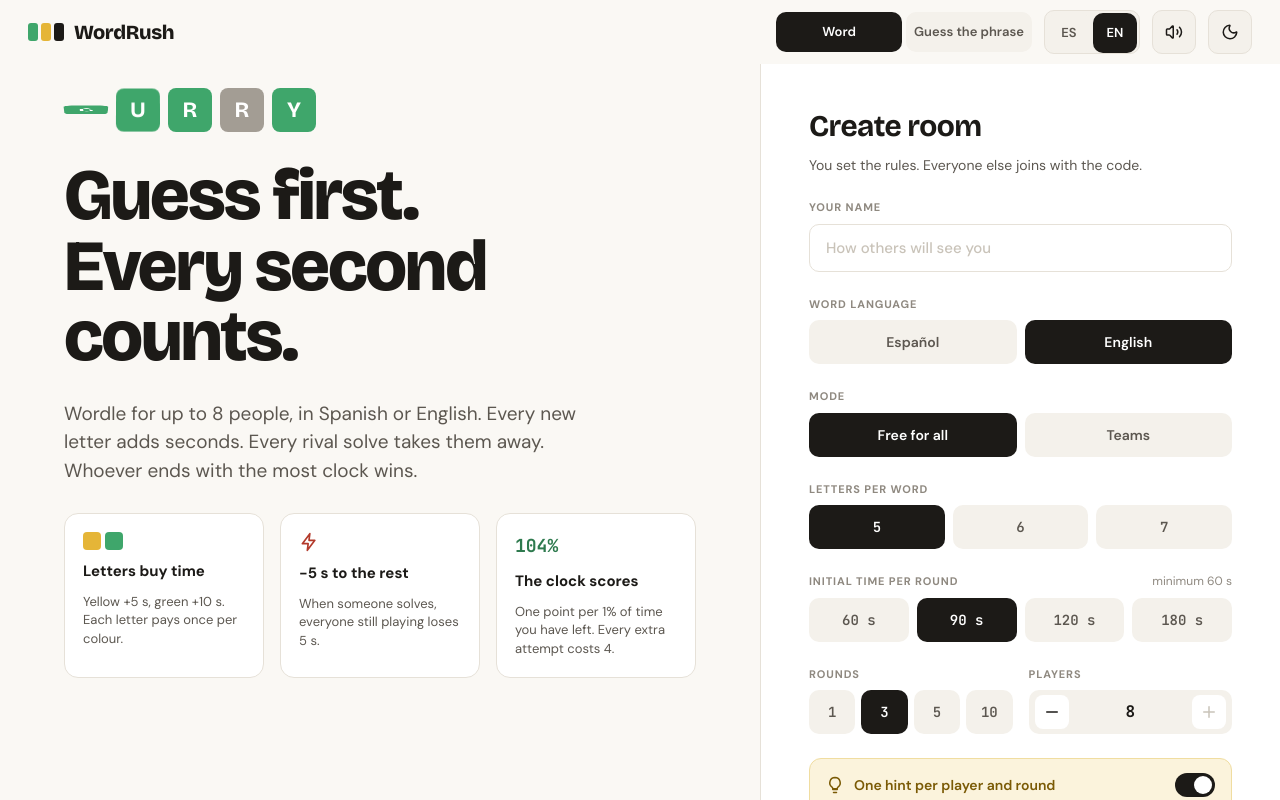
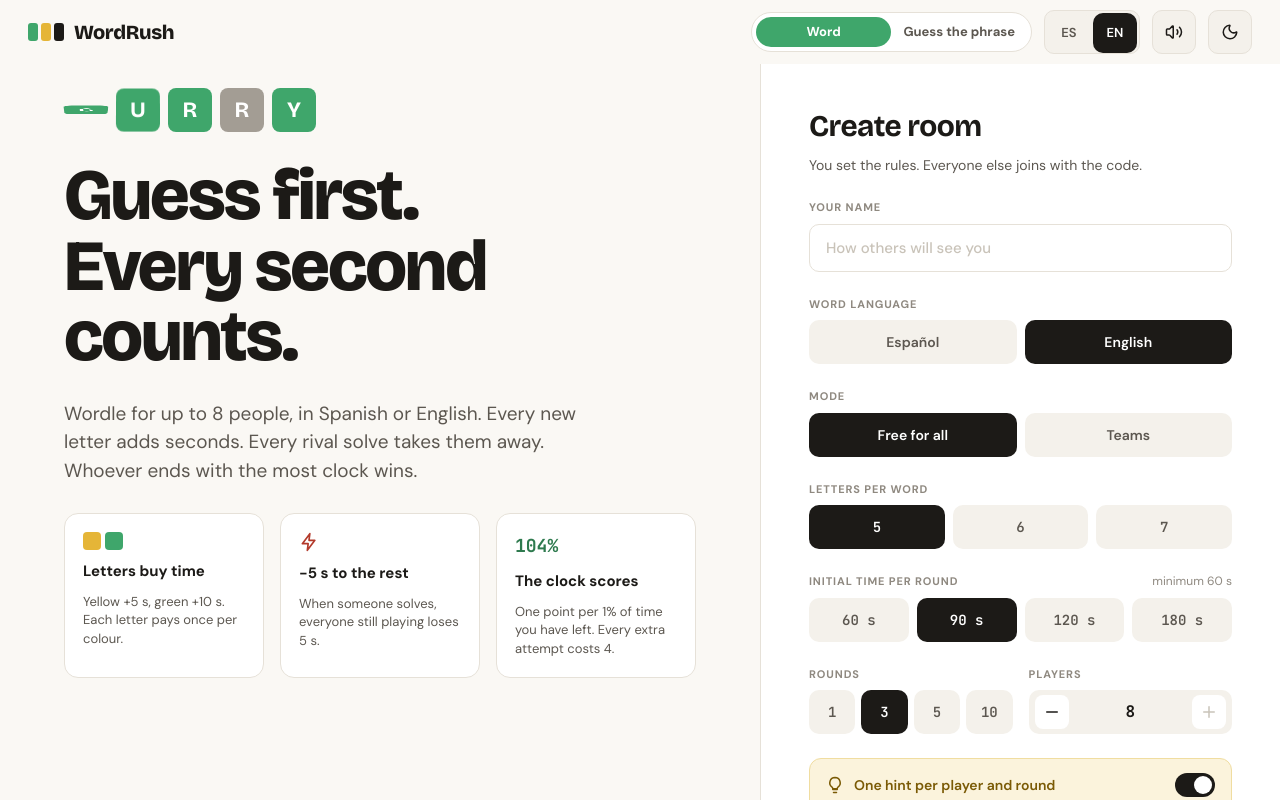
Before and after one commit to diegofisi/WordRush, a React (Vite) app in the folder frontend/: page / in a window 1280 px wide. Shown: the top 800 px of the page. Built offline with nearby package versions, Linux system fonts and the light colour scheme; no server answers.

Commit message:
Home: the game switch slides between green and yellow

```diff
--- a/frontend/src/features/lobby/components/GameSwitch.tsx
+++ b/frontend/src/features/lobby/components/GameSwitch.tsx
@@ -1,6 +1,6 @@
-import { Segmented } from '@/shared/components/ui/Segmented';
 import type { GameKind } from '@/shared/contract';
 import type { Dictionary } from '@/shared/i18n';
+import { cn } from '@/shared/lib/cn';
 
 interface GameSwitchProps {
   t: Dictionary['home'];
@@ -8,17 +8,50 @@ interface GameSwitchProps {
   onChange: (game: GameKind) => void;
 }
 
-/** Word / Guess the phrase, in the top bar of the home page: the first choice, out of the form. */
-export const GameSwitch = ({ t, game, onChange }: GameSwitchProps) => (
-  <Segmented<GameKind>
-    size="sm"
-    label={t.game}
-    value={game}
-    onChange={onChange}
-    className="gap-1!"
-    options={[
-      { value: 'wordle', label: t.gameWordle },
-      { value: 'phrase', label: t.gamePhrase },
-    ]}
-  />
-);
+const OPTIONS: readonly GameKind[] = ['wordle', 'phrase'];
+
+/**
+ * Word / Guess the phrase in the top bar of the home page: a pill with a
+ * thumb that slides between the two, in the app's own colours (green for the
+ * word, yellow for the phrase, on the white surface of the logo tiles).
+ */
+export const GameSwitch = ({ t, game, onChange }: GameSwitchProps) => {
+  const phrase = game === 'phrase';
+  return (
+    <div
+      role="radiogroup"
+      aria-label={t.game}
+      className="relative grid h-10 grid-cols-2 items-stretch rounded-full border border-line bg-surface p-1"
+    >
+      <span
+        aria-hidden="true"
+        className={cn(
+          'absolute top-1 bottom-1 left-1 w-[calc(50%-4px)] rounded-full transition-[transform,background-color] duration-250 ease-[cubic-bezier(0.34,1.4,0.64,1)] motion-reduce:transition-none',
+          phrase ? 'translate-x-full bg-yellow' : 'translate-x-0 bg-green',
+        )}
+      />
+      {OPTIONS.map((option) => {
+        const active = option === game;
+        return (
+          <button
+            key={option}
+            type="button"
+            role="radio"
+            aria-checked={active}
+            onClick={() => onChange(option)}
+            className={cn(
+              'relative z-10 rounded-full px-3 text-[13px] font-bold whitespace-nowrap transition-colors duration-200',
+              active
+                ? option === 'phrase'
+                  ? 'text-[#1c1a17]'
+                  : 'text-white'
+                : 'text-ink-2 hover:text-ink',
+            )}
+          >
+            {option === 'wordle' ? t.gameWordle : t.gamePhrase}
+          </button>
+        );
+      })}
+    </div>
+  );
+};
```
